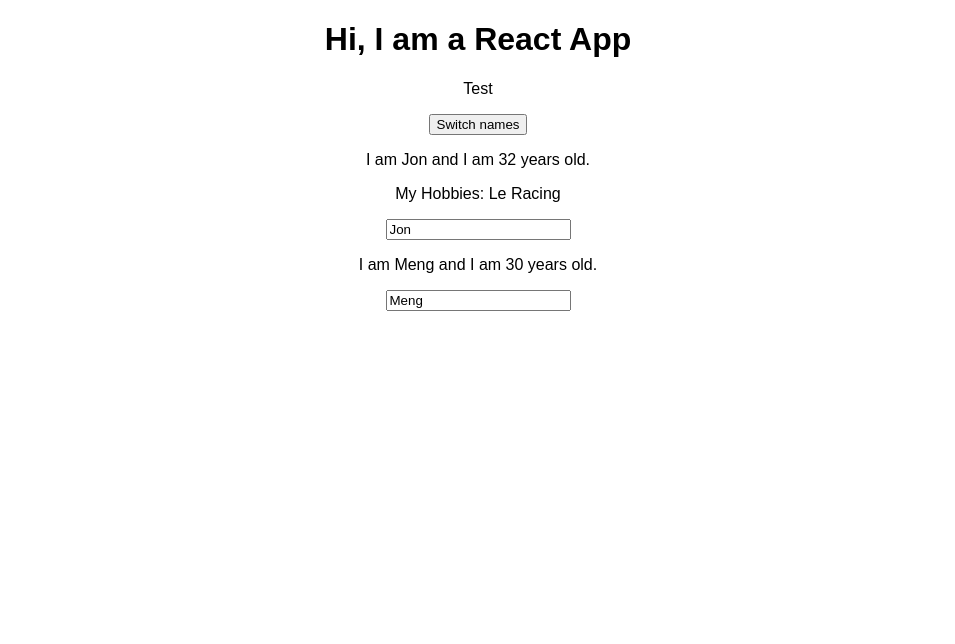
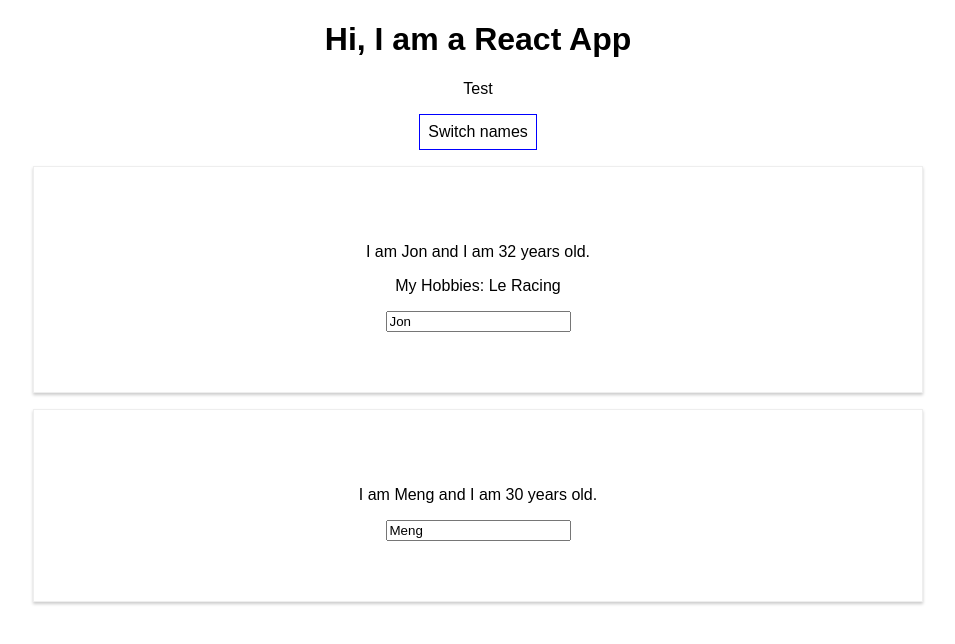
Before and after one commit to noejon/react-playground, a React (Create React App) app: page / in a window 1280 px wide. Shown: the top 644 px of the page, without its empty margins (162-1117 px from the left). Built offline with nearby package versions, Linux system fonts and the light colour scheme.

Commit message:
Played with style files and inline styles
Played with style files and inline styles

```diff
--- a/src/App.js
+++ b/src/App.js
@@ -40,12 +40,23 @@
   }
 
   render() {
+    const style = {
+      backgroundColor: 'white',
+      font: 'inherit',
+      border: '1px solid blue',
+      padding: '8px',
+      cursor: 'pointer'
+    };
+
     return (
       <div className="App">
         <h1>Hi, I am a React App</h1>
         <p>Test</p>
         {/* Use bind to pass parameters to the function */}
-        <button onClick={ this.switchNameHandler.bind(this, 'Jono') }>Switch names</button>
+        <button
+          onClick={this.switchNameHandler.bind(this, 'Jono') }
+          style={style}
+        >Switch names</button>
         {/* <Person name="Jon" age="32">My Hobbies: Le Racing</Person>
         <Person name="Meng" age="30"/> */}
         {/* Another way to pass parameters to the function would be using an ES6 arrow function. Bind is the preferred method though (TODO: Google why) */}
--- /dev/null
+++ b/src/Person/Person.css
@@ -0,0 +1,8 @@
+.person {
+  width: 60%;
+  margin: 16px auto;
+  border: 1px solid #eee;
+  box-shadow: 0 2px 3px #ccc;
+  padding: 60px;
+  text-align: center;
+}
--- a/src/Person/Person.js
+++ b/src/Person/Person.js
@@ -1,4 +1,5 @@
 import React  from 'react';
+import './Person.css';
 
 
 /**
@@ -10,7 +11,7 @@
   // return <p>I am {props.name} and I am {props.age} years old.</p>
   return (
     // Methods can be passed as props
-    <div onClick={props.switch ? props.switch : null}>
+    <div className="person" onClick={props.switch}>
       <p>I am {props.name} and I am {props.age} years old.</p>
       {/* props.children is a reserverd word, and it yields whatever is in between the opening
       and closing html tags */}
```
